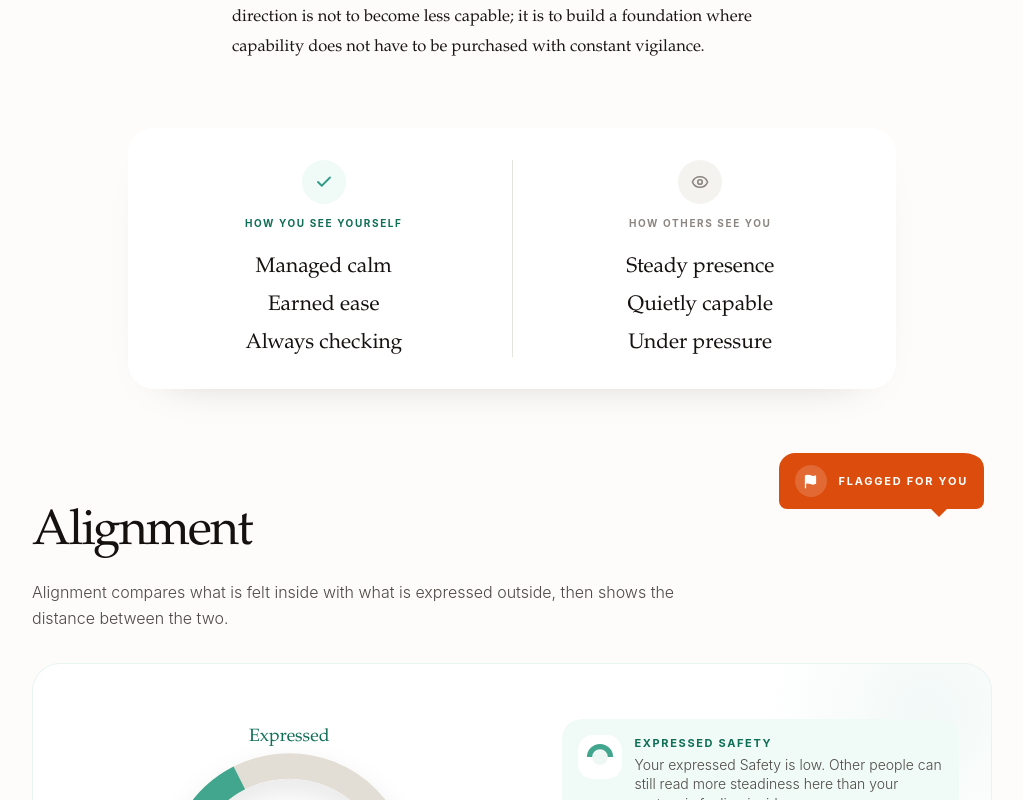
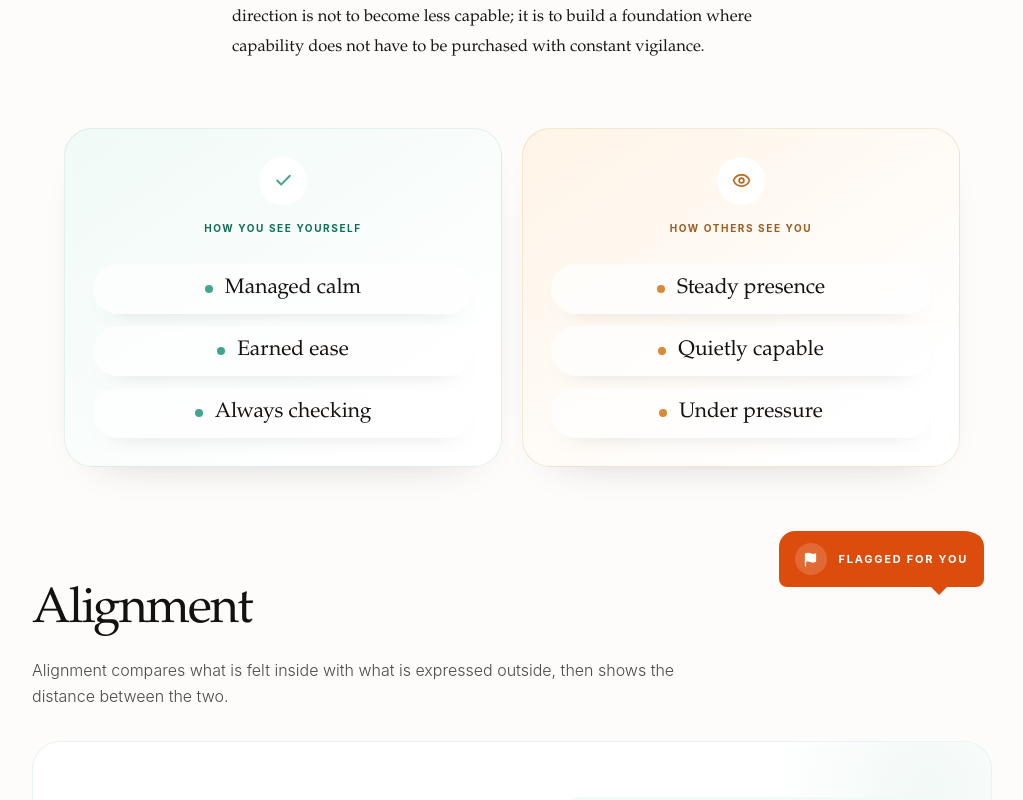
Before and after one commit to neurokrystal/report-design, a React (Vite) app: page / in a window 1280 px wide. Shown: the part 6160-6960 px from the top of the page, without its empty margins (232-1255 px from the left). Built offline with nearby package versions, Linux system fonts and the light colour scheme.

Commit message:
Add color to reflection cards

```diff
--- a/src/app/components/DomainSection.tsx
+++ b/src/app/components/DomainSection.tsx
@@ -902,38 +902,55 @@ function SafetyLevelReflection({ domain, color, tint }: { domain: 'Safety' | 'Pl
           <p key={i} className="text-[16.5px] leading-[1.85] text-[#1A1614]" style={{ fontWeight: 300, fontFamily: SERIF }}>{p}</p>
         ))}
       </div>
-      <div className="mx-auto max-w-3xl rounded-[26px] bg-white p-8 shadow-[0_18px_46px_-40px_rgba(26,22,20,0.4)]">
-        <div className="grid gap-0 md:grid-cols-[1fr_auto_1fr]">
-          <div className="flex flex-col items-center text-center">
-            <span className="grid h-11 w-11 place-items-center rounded-full text-[#2F9A86]" style={{ backgroundColor: tint }}>
-              <Check size={18} strokeWidth={2.4} />
+      <div className="mx-auto grid max-w-4xl gap-5 md:grid-cols-2">
+        <motion.div
+          whileHover={{ y: -4, scale: 1.01 }}
+          transition={{ duration: 0.28, ease: [0.16, 1, 0.3, 1] }}
+          className="relative overflow-hidden rounded-[28px] border p-7 shadow-[0_18px_46px_-40px_rgba(26,22,20,0.45)]"
+          style={{
+            background: `linear-gradient(145deg, ${tint} 0%, #FFFFFF 82%)`,
+            borderColor: `${color}24`,
+          }}
+        >
+          <div className="mb-7 flex flex-col items-center text-center">
+            <span className="grid h-12 w-12 place-items-center rounded-full bg-white shadow-[0_14px_28px_-24px_rgba(26,22,20,0.55)]" style={{ color }}>
+              <Check size={19} strokeWidth={2.4} />
             </span>
-            <p className="mt-3 text-[10px] uppercase tracking-[0.16em] font-bold" style={{ color: contrastText(color) }}>How you see yourself</p>
-            <div className="mt-6 grid gap-3 text-left mx-auto">
+            <p className="mt-4 text-[10px] uppercase tracking-[0.16em] font-bold" style={{ color: contrastText(color) }}>How you see yourself</p>
+          </div>
+          <div className="grid gap-3">
             {data.selfPoints.map((point) => (
-                <div key={point} className="flex items-center gap-3 justify-center">
+              <div key={point} className="flex items-center justify-center gap-3 rounded-full bg-white/70 px-5 py-3 shadow-[0_10px_24px_-22px_rgba(26,22,20,0.55)]">
+                <span className="h-2 w-2 rounded-full" style={{ backgroundColor: color }} />
                 <span className="text-[21px] leading-tight text-[#15110F]" style={{ fontFamily: SERIF }}>{point}</span>
               </div>
             ))}
           </div>
-          </div>
-          <div className="hidden md:flex items-stretch justify-center px-6">
-            <div className="w-px bg-[#E5E3DD]" />
-          </div>
-          <div className="flex flex-col items-center text-center mt-8 md:mt-0">
-            <span className="grid h-11 w-11 place-items-center rounded-full bg-[#F5F3EF] text-[#8B8682]">
-              <Eye size={18} strokeWidth={2.2} />
+        </motion.div>
+        <motion.div
+          whileHover={{ y: -4, scale: 1.01 }}
+          transition={{ duration: 0.28, ease: [0.16, 1, 0.3, 1] }}
+          className="relative overflow-hidden rounded-[28px] border p-7 shadow-[0_18px_46px_-40px_rgba(26,22,20,0.45)]"
+          style={{
+            background: 'linear-gradient(145deg, #FFF4E7 0%, #FFFFFF 82%)',
+            borderColor: '#E7B97955',
+          }}
+        >
+          <div className="mb-7 flex flex-col items-center text-center">
+            <span className="grid h-12 w-12 place-items-center rounded-full bg-white text-[#B66A22] shadow-[0_14px_28px_-24px_rgba(26,22,20,0.55)]">
+              <Eye size={19} strokeWidth={2.2} />
             </span>
-            <p className="mt-3 text-[10px] uppercase tracking-[0.16em] font-bold text-[#8B8682]">How others see you</p>
-            <div className="mt-6 grid gap-3 text-left mx-auto">
+            <p className="mt-4 text-[10px] uppercase tracking-[0.16em] font-bold text-[#9B5C1F]">How others see you</p>
+          </div>
+          <div className="grid gap-3">
             {data.othersPoints.map((point) => (
-                <div key={point} className="flex items-center gap-3 justify-center">
+              <div key={point} className="flex items-center justify-center gap-3 rounded-full bg-white/70 px-5 py-3 shadow-[0_10px_24px_-22px_rgba(26,22,20,0.55)]">
+                <span className="h-2 w-2 rounded-full bg-[#D88A35]" />
                 <span className="text-[21px] leading-tight text-[#15110F]" style={{ fontFamily: SERIF }}>{point}</span>
               </div>
             ))}
           </div>
-          </div>
-        </div>
+        </motion.div>
       </div>
     </motion.div>
   );
```
Lines whose indentation alone changed are shown as unchanged.
